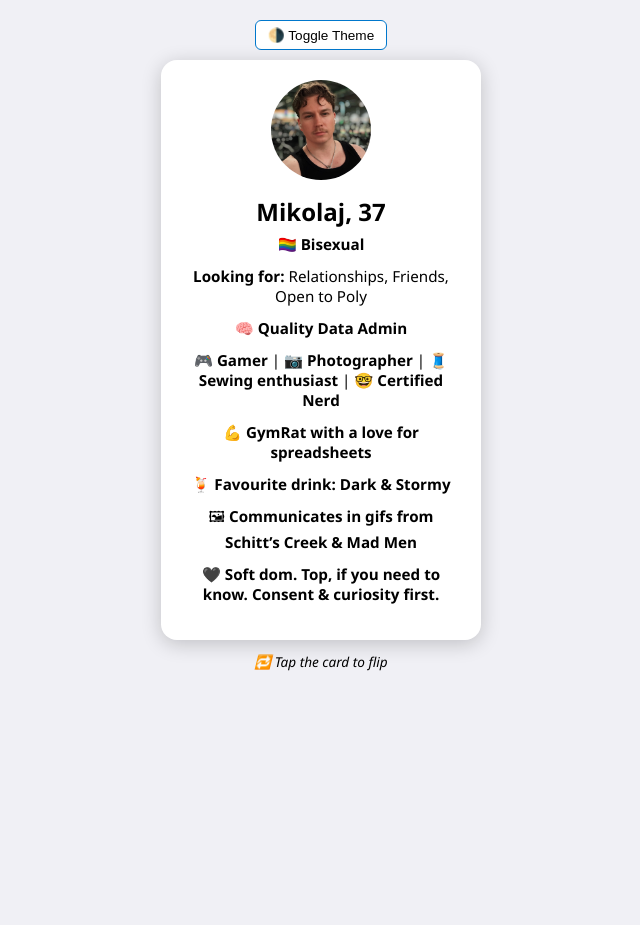
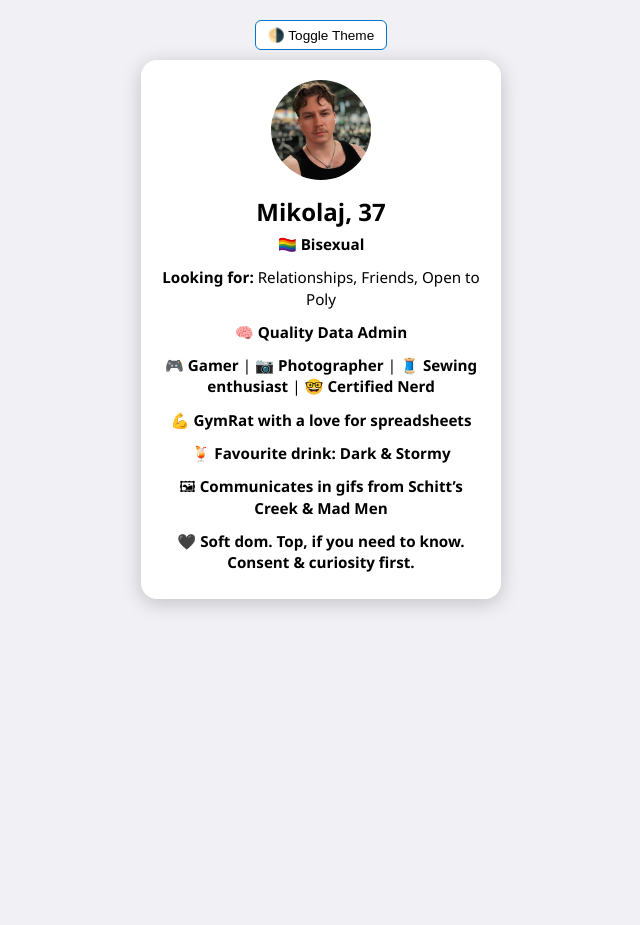
Before and after one commit to MikoOki/Dating, a plain HTML site: page index.html in a window 1280 px wide. Shown: the whole page, without its empty margins (319-959 px from the left). After the commit the page ends 899 px from the top, so only its background shows below. Drawn offline with Linux system fonts and the light colour scheme.

Commit message:
Update index.html

```diff
--- a/index.html
+++ b/index.html
@@ -30,7 +30,6 @@
       min-height: 100vh;
       color: var(--text);
       transition: background 0.3s ease, color 0.3s ease;
-      overflow-x: hidden;
     }
 
     .theme-toggle {
@@ -47,25 +46,16 @@
 
     .card-container {
       perspective: 1000px;
-      width: 320px;
-      max-width: 100%;
-      position: relative;
-      flex-shrink: 0;
+      width: 100%;
+      max-width: 360px;
     }
 
     .card {
+      position: relative;
       width: 100%;
-      min-height: 580px;
-      position: relative;
       transition: transform 0.8s;
       transform-style: preserve-3d;
       cursor: pointer;
-      animation: fadeIn 1s ease;
-    }
-
-    @keyframes fadeIn {
-      from { opacity: 0; transform: scale(0.95); }
-      to { opacity: 1; transform: scale(1); }
     }
 
     .card.is-flipped {
@@ -75,7 +65,8 @@
     .card-side {
       position: absolute;
       width: 100%;
-      min-height: 580px;
+      top: 0;
+      left: 0;
       backface-visibility: hidden;
       border-radius: 16px;
       box-shadow: 0 4px 20px rgba(0,0,0,0.2);
@@ -85,12 +76,19 @@
       display: flex;
       flex-direction: column;
       box-sizing: border-box;
+      padding: 20px;
     }
 
     .card-front {
+      z-index: 2;
+      text-align: center;
       align-items: center;
-      padding: 20px;
-      text-align: center;
+    }
+
+    .card-back {
+      transform: rotateY(180deg);
+      text-align: left;
+      overflow-y: visible;
     }
 
     .card-front img {
@@ -105,9 +103,15 @@
       margin: 0;
     }
 
-    .card-front p {
+    .card-front p,
+    .card-back p {
       margin: 6px 0;
       font-size: 0.95em;
+      line-height: 1.4;
+    }
+
+    .card-back h3 {
+      margin-top: 0;
     }
 
     .tap-notice-below {
@@ -115,22 +119,6 @@
       font-size: 0.85em;
       color: var(--text);
       font-style: italic;
-    }
-
-    .card-back {
-      transform: rotateY(180deg);
-      padding: 20px;
-      text-align: left;
-      overflow-y: auto;
-    }
-
-    .card-back h3 {
-      margin-top: 0;
-    }
-
-    .card-back p {
-      margin-bottom: 12px;
-      line-height: 1.4;
     }
 
     a {
```
